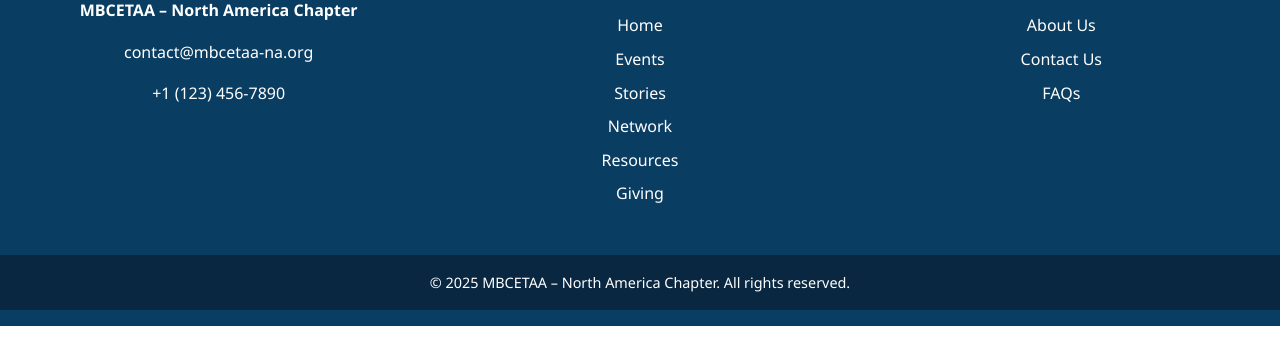
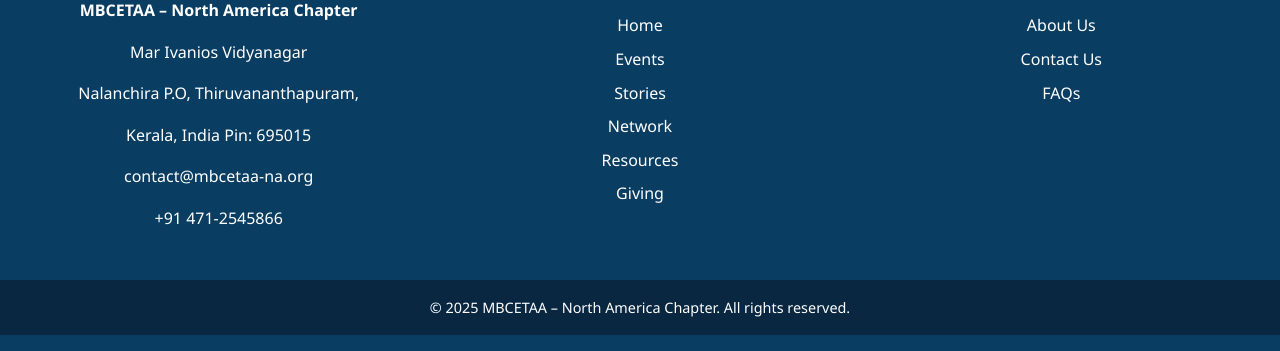
Before and after one commit to Karthikmini/mbcet-alumni, a plain HTML site: page index.html in a window 1280 px wide. Shown: the part 964-1315 px from the top of the page. Before the commit the page ends 1290 px from the top, so only its background shows below. Drawn offline with Linux system fonts and the light colour scheme; a script that the page names is missing.

Commit message:
Update index.html

```diff
--- a/index.html
+++ b/index.html
@@ -63,8 +63,11 @@
         <a href="https://www.youtube.com/@officialmbcet"><img src="images/youtube-icon.png" alt="Youtube"></a>
       </div>
       <p><strong>MBCETAA – North America Chapter</strong></p>
+      <p>Mar Ivanios Vidyanagar</p>
+      <p>Nalanchira P.O, Thiruvananthapuram,</p>
+      <p>Kerala, India Pin: 695015</p>
       <p>contact@mbcetaa-na.org</p>
-      <p>+1 (123) 456‑7890</p>
+      <p>+91 471-2545866</p>
     </div>
 
     <!-- Column 2: Quick Links -->
```
